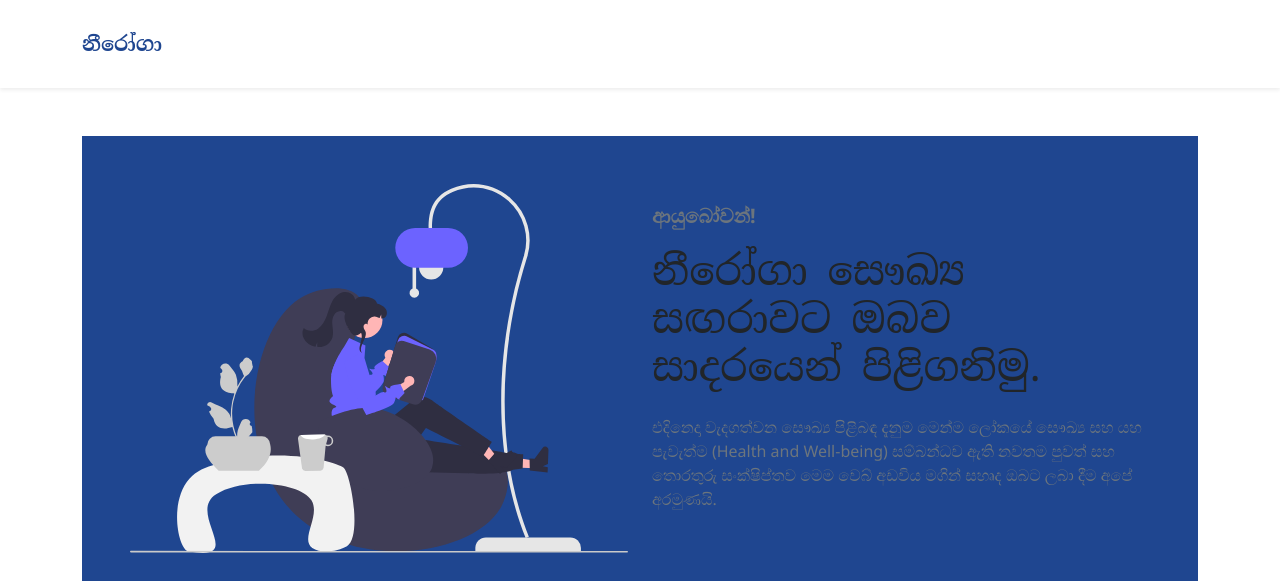
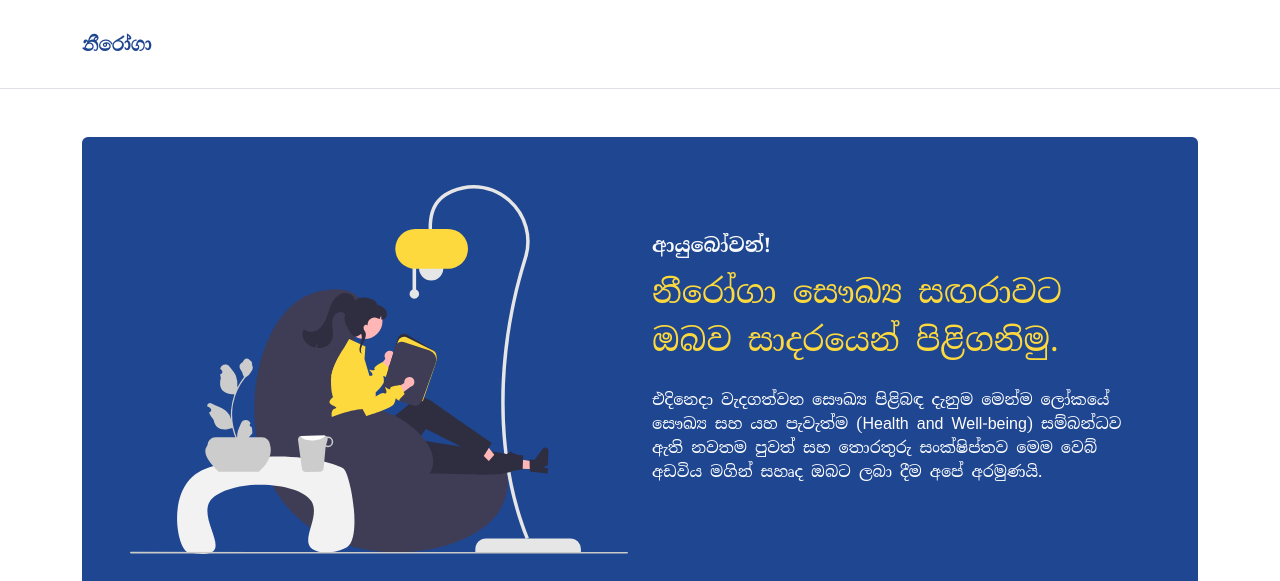
Before and after one commit to evokeapps/neeroga.lk, a Jekyll site: the page built from index.md, in a window 1280 px wide. Shown: the top 581 px of the page. Built offline with Jekyll 4.4.1, drawn with Linux system fonts in a browser that asks for light colours; some of the changed text lies outside the part shown; grey boxes are pictures that could not be loaded.

Commit message:
Updated theme and bug fixes

```diff
--- a/_includes/footer.html
+++ b/_includes/footer.html
@@ -1,4 +1,4 @@
-<div class="container">
+<div class="container ff-sans">
     <div class="row py-2 border-bottom border-top">
         <div class="col text-center">
             <a href="{{'/' | relative_url}}" class="btn btn-link text-dark">මුල් පිටුව</a>
--- a/_includes/nav.html
+++ b/_includes/nav.html
@@ -1,5 +1,5 @@
-<nav class="navbar navbar-light bg-white shadow-sm py-4">
+<nav class="navbar navbar-light bg-white border-bottom py-4">
     <div class="container">
-        <a href="{{'/' | relative_url}}" class="navbar-brand fw-bold ff-serif">{{site.title}}</a>
+        <a href="{{'/' | relative_url}}" class="navbar-brand fw-bold ff-sans">{{site.title}}</a>
     </div>
 </nav>
--- a/_layouts/home.html
+++ b/_layouts/home.html
@@ -2,12 +2,12 @@
 layout: default
 ---
 <div class="container">
-    <div class="my-5 bg-warning color-white p-5">
+    <div class="my-5 bg-warning p-5 rounded">
         <div class="row align-items-center justify-content-between row-cols-1 row-cols-md-2">
             <div class="col order-md-2 order-1">
-                <p class="fs-5 fw-bold text-muted">ආයුබෝවන්!</p>
-                <h1 class="mb-4 ff-serif">{{page.hero-title}}</h1>
-                <p class="text-muted fs-6 mb-4">{{page.hero-desc}}</p>
+                <div class="fs-5 mb-2 fw-bold text-light">ආයුබෝවන්!</div>
+                <div class="fs-2 mb-4 ff-serif text-warning">{{page.hero-title}}</div>
+                <div class="text-white fs-6 mb-4">{{page.hero-desc}}</div>
             </div>
             <div class="col order-md-1 order-2">
                 <img class="img-fluid" src="/static/img/hero-image.svg">
@@ -17,11 +17,13 @@ layout: default
     <div class="row row-cols-1 row-cols-md-2 row-cols-lg-3 mb-5 g-5">
         {% for post in site.posts %}
         <div class="col">
-            <div class="border position-relative">
-                <img class="img-fluid rounded-0" src="{{post.img}}" alt="We all wait for summer">
-                <div class="p-3">
-                    <h5 class="mb-3 ff-serif">{{post.title}}</h5>
-                    <small class="text-primary">By {{post.author}} on {{post.date | date: "%-d %B %Y"}}</small>
+            <div class="position-relative h-100 hover-feedback">
+                <img class="img-fluid rounded" src="{{post.img}}" alt="We all wait for summer">
+                <div class="py-4">
+                    <h5 class="mb-3 ff-serif text-dark fw-bold">{{post.title}}</h5>
+                    <div class="text-muted">{{post.content | markdownify | truncatewords: 10}}</div>
+                    <small class="text-primary ff-sans"><strong>{{post.author}}</strong> · {{post.date | date: "%-d %B
+                        %Y"}}</small>
                 </div>
                 <a href="{{post.url | relative_url}}" class="stretched-link"></a>
             </div>
--- a/static/css/base.scss
+++ b/static/css/base.scss
@@ -6,16 +6,16 @@
   --color-2: #1f4690;
 }
 
-body {
-  font-family: 'Noto Sans', sans-serif;
+* {
+  font-family: 'Noto Serif Sinhala', sans-serif !important;
 }
 
 .container {
   max-width: 1140px;
 }
 
-.ff-serif {
-  font-family: 'Noto Serif Sinhala', serif;
+.ff-sans {
+  font-family: 'Noto Sans', sans-serif;
 }
 
 .btn-link {
@@ -25,12 +25,11 @@ body {
 
 a {
   text-decoration: none;
-  color: blueviolet;
   color: var(--color-2) !important;
+  font-family: 'Noto Sans', sans-serif !important;
 }
 
 h3 {
-  font-family: 'Noto Sans', sans-serif;
   color: var(--color-2);
   font-weight: bold;
   padding-top: 1em;
@@ -40,13 +39,17 @@ h3 {
 }
 
 .text-primary {
-  color: var(--color-2);
+  color: var(--color-2) !important;
 }
 
 .text-warning {
-  color: var(--color-1);
+  color: var(--color-1) !important;
 }
 
 .bg-warning {
   background-color: var(--color-2) !important;
 }
+
+.hover-feedback:hover {
+  color: var(--color-2) !important;
+}
```
Also changed, not shown: _layouts/post.html (+4 -3 lines), _posts/2022-08-13-monkeypox-summary-and-update.markdown (+4 -4 lines), Gemfile.lock, static/img/hero-image.svg.
